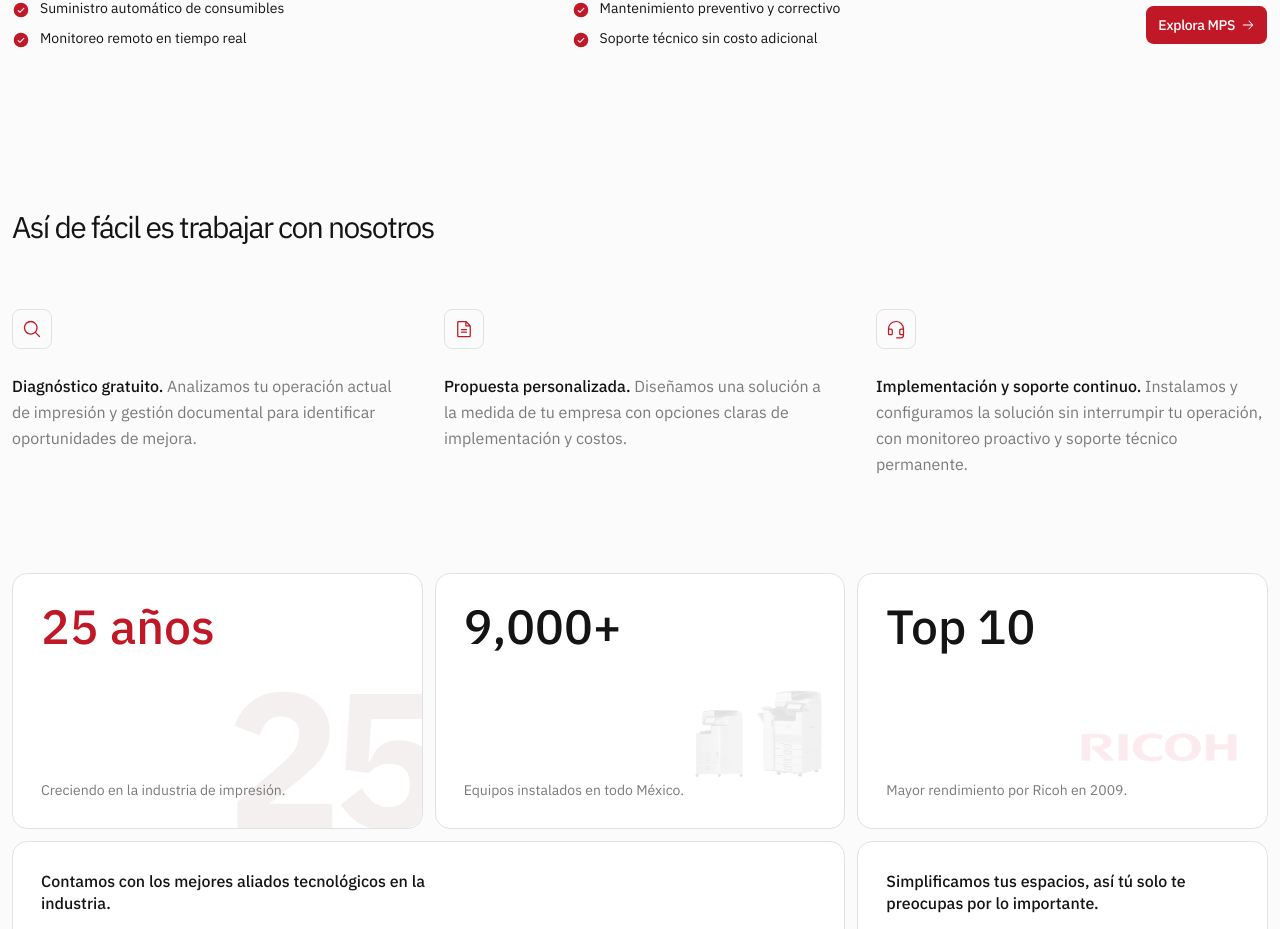
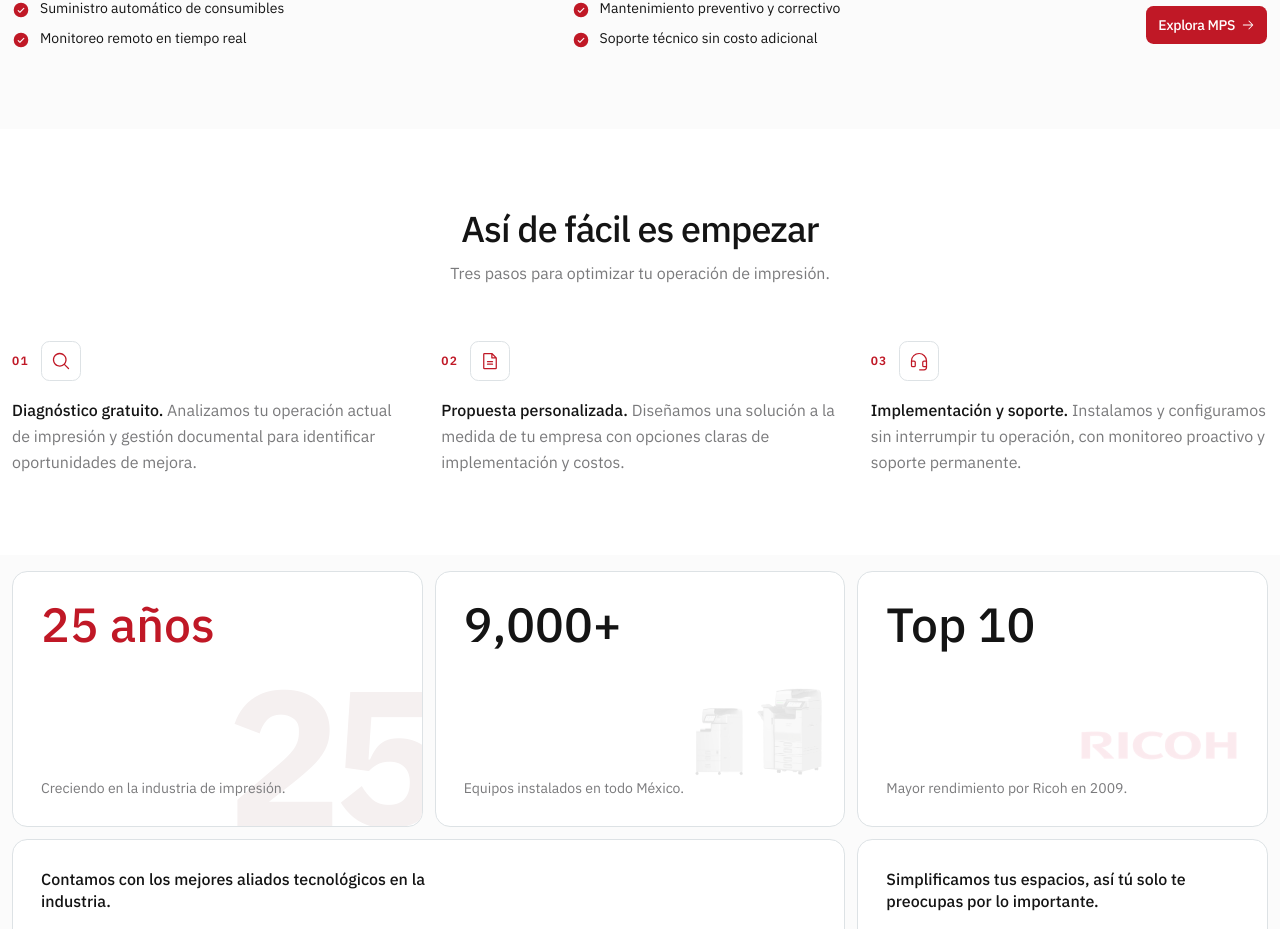
Before and after one commit to pablocrramos/cmmty-landing-page, a Next.js app: page / in a window 1280 px wide. Shown: the part 1637-2566 px from the top of the page. Built offline with nearby package versions, Linux system fonts and the light colour scheme.

Commit message:
working on services and steps

```diff
--- a/src/components/sections/HowItWorks.tsx
+++ b/src/components/sections/HowItWorks.tsx
@@ -9,39 +9,58 @@ import { Container } from "../atoms/Container";
 const steps = [
   {
     icon: MagnifyingGlassIcon,
-    title: "Diagnóstico gratuito.",
+    number: "01",
+    title: "Diagnóstico gratuito",
     description:
       "Analizamos tu operación actual de impresión y gestión documental para identificar oportunidades de mejora.",
   },
   {
     icon: FileTextIcon,
-    title: "Propuesta personalizada.",
+    number: "02",
+    title: "Propuesta personalizada",
     description:
       "Diseñamos una solución a la medida de tu empresa con opciones claras de implementación y costos.",
   },
   {
     icon: HeadsetIcon,
-    title: "Implementación y soporte continuo.",
+    number: "03",
+    title: "Implementación y soporte",
     description:
-      "Instalamos y configuramos la solución sin interrumpir tu operación, con monitoreo proactivo y soporte técnico permanente.",
+      "Instalamos y configuramos sin interrumpir tu operación, con monitoreo proactivo y soporte permanente.",
   },
 ];
 
 export function HowItWorks() {
   return (
-    <Section variant="light-gray" id="como-funciona">
+    <Section variant="white" id="como-funciona">
       <Container>
-        <h2 className="font-heading text-2xl font-normal tracking-tighter md:text-3xl">
-          Así de fácil es trabajar con nosotros
-        </h2>
-        <div className="mt-16 grid gap-10 sm:grid-cols-3">
+        {/* Centered heading */}
+        <div className="mx-auto max-w-lg text-center">
+          <h2 className="font-heading text-2xl font-medium tracking-tight sm:text-3xl lg:text-4xl">
+            Así de fácil es empezar
+          </h2>
+          <p className="text-muted-foreground mt-3 text-base">
+            Tres pasos para optimizar tu operación de impresión.
+          </p>
+        </div>
+
+        {/* Steps */}
+        <div className="mt-12 grid gap-8 sm:grid-cols-3 lg:mt-14">
           {steps.map((step) => (
-            <div key={step.title} className="flex flex-col gap-6">
-              <div className="flex h-10 w-10 items-center justify-center rounded-lg border border-[#dde2e5]">
-                <step.icon className="text-primary size-5" />
+            <div key={step.number} className="flex flex-col gap-4">
+              {/* Number + icon */}
+              <div className="flex items-center gap-3">
+                <span className="text-primary text-xs font-semibold tracking-widest">
+                  {step.number}
+                </span>
+                <div className="flex h-10 w-10 items-center justify-center rounded-lg border border-[#dde2e5]">
+                  <step.icon className="text-primary size-5" />
+                </div>
               </div>
+
+              {/* Text */}
               <p className="text-base leading-relaxed">
-                <strong className="font-medium">{step.title}</strong>{" "}
+                <strong className="font-medium">{step.title}.</strong>{" "}
                 <span className="text-muted-foreground">
                   {step.description}
                 </span>
```
